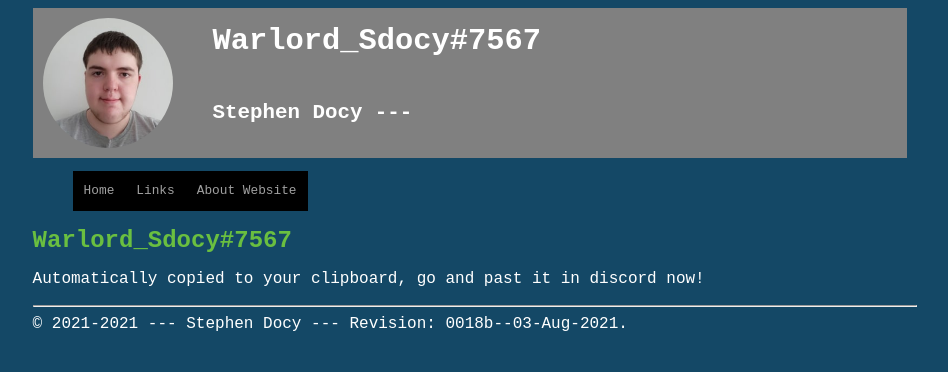
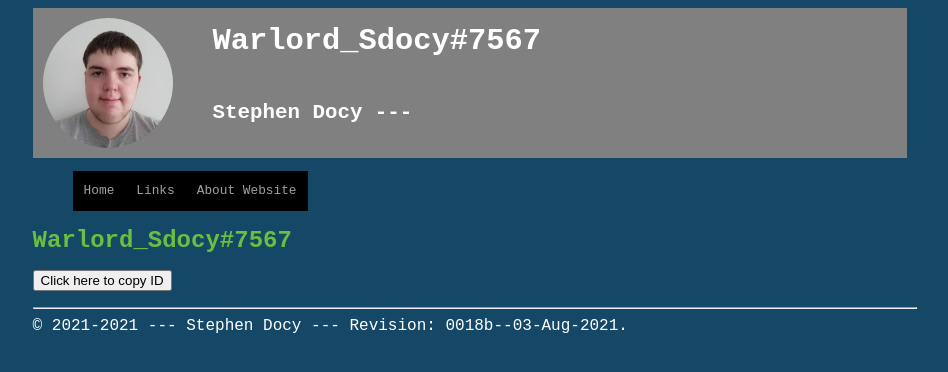
Before and after one commit to sdocy503/sdocy503.github.io, a Jekyll site: the page built from DiscordCopy.md, in a window 1280 px wide. Shown: the top 372 px of the page, without its empty margins (165-1113 px from the left). Built offline with Jekyll 4.4.1, drawn with Linux system fonts in a browser that asks for light colours; our own code applies the rules of GitHub Pages for plain Markdown files.

Commit message:
Fixed again copying not working

```diff
--- a/DiscordCopy.md
+++ b/DiscordCopy.md
@@ -3,10 +3,10 @@
 ---
 
 # Warlord_Sdocy#7567
-Automatically copied to your clipboard, go and past it in discord now!
+<button onclick="myFunction()">Click here to copy ID</button>
 
 <script>
-window.onload = function myFunction() {
+function myFunction() {
    /* Copy the text inside the text field */
   navigator.clipboard.writeText("Warlord_Sdocy#7567");
 
```
